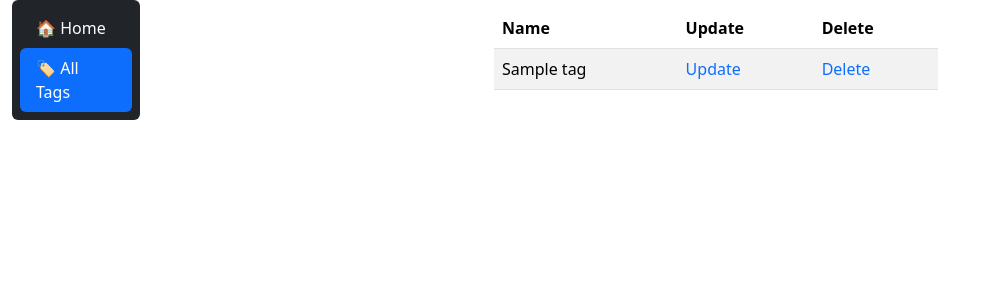
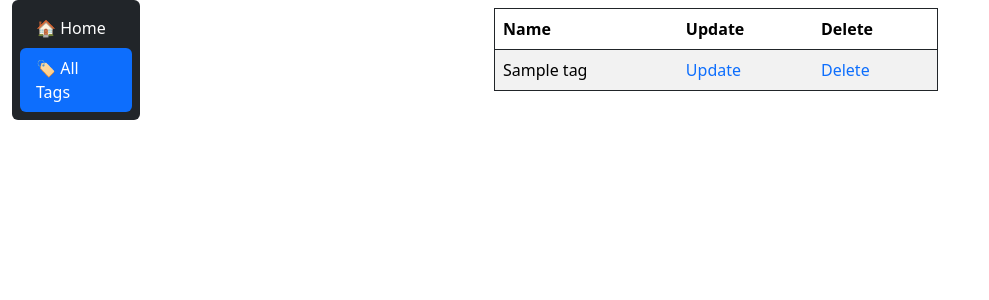
Before and after one commit to 4ikkamony/todo-list, a Django app: page /tags/ in a window 1280 px wide. Shown: the part 80-380 px from the top of the page, without its empty margins (0-989 px from the left). Run offline with Django 5.2, Linux system fonts and the light colour scheme; tables that the repository leaves empty hold one stand-in row (values such as "Sample post").

Commit message:
Add border to tags table

```diff
--- a/templates/todo/tag_list.html
+++ b/templates/todo/tag_list.html
@@ -12,7 +12,7 @@
 {% endblock %}
 
 {% block content %}
-<table class="table table-striped">
+<table class="table table-striped border border-dark">
   <thead>
     <tr>
       <th scope="col">Name</th>
```
